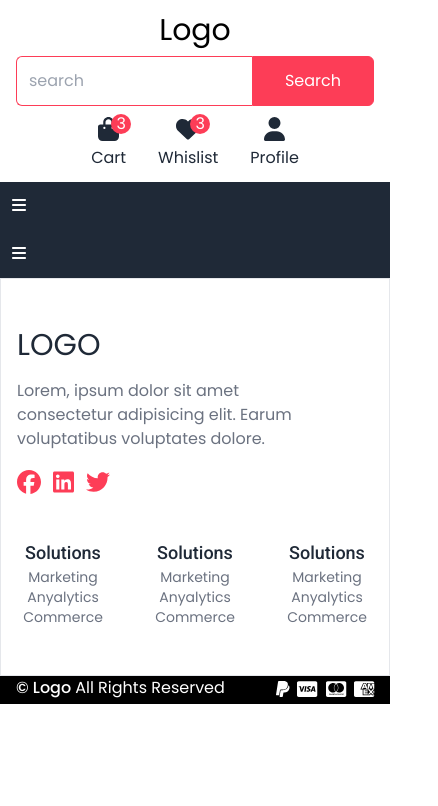
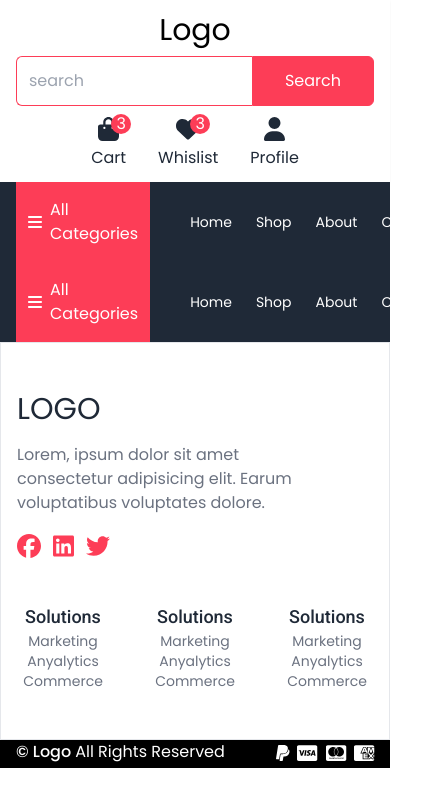
Before and after one commit to mrzahidxy/ecommerce-client-next, a Next.js app: page /comps/navbar/Navbar in a window 390 px wide. Shown: the top 806 px of the page, 438 px wide, since content can reach past the window. Built offline with nearby package versions, Linux system fonts and the light colour scheme.

Commit message:
fix: nav responsive

```diff
--- a/pages/comps/navbar/Navbar.jsx
+++ b/pages/comps/navbar/Navbar.jsx
@@ -6,41 +6,45 @@ import React from "react";
 const Navbar = () => {
   return (
     <div className="bg-gray-800">
-      <div className="container text-white p-3 md:hidden">
+      {/* <div className="container text-white p-3 md:hidden">
         <FontAwesomeIcon className="4xl" icon={faBars} />
-      </div>
-      <div className="hidden container md:flex md:flex-row ">
+      </div> */}
+      <div className="container flex  ">
         <div className="bg-primary text-white py-4 px-3 flex gap-2 items-center cursor-pointer transition">
           <FontAwesomeIcon icon={faBars} />
-          All Categories
+
+          <span className="tetx-sm md:text-base">All Categories</span>
         </div>
         <div className="flex items-center justify-between flex-grow pl-10 ">
           <div className="flex items-center space-x-6 capitalize ">
-            <Link href="/" className="text-white hover:text-primary transition">
+            <Link
+              href="/"
+              className="text-white text-sm md:text-base hover:text-primary transition"
+            >
               Home
             </Link>
             <Link
               href="/shop"
-              className="text-white hover:text-primary transition"
+              className="text-white text-sm md:text-base  hover:text-primary transition"
             >
               Shop
             </Link>
             <Link
               href="/about"
-              className="text-white hover:text-primary transition"
+              className="text-white text-sm md:text-base hover:text-primary transition"
             >
-              About Us
+              About
             </Link>
             <Link
               href="/contact"
-              className="text-white hover:text-primary transition"
+              className="text-white text-sm md:text-base hover:text-primary transition"
             >
-              Contact Us
+              Contact
             </Link>
           </div>
           <Link
             href="login"
-            className="text-white hover:text-primary transition"
+            className="hidden text-white text-sm md:text-base hover:text-primary transition"
           >
             Login/Register
           </Link>
```
